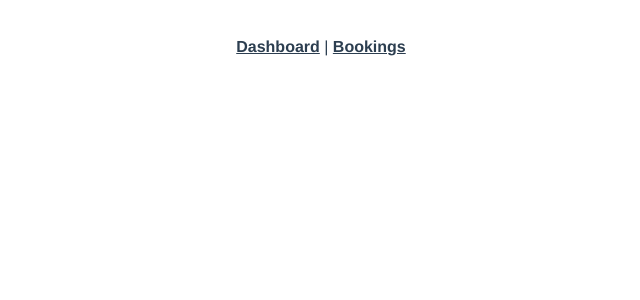
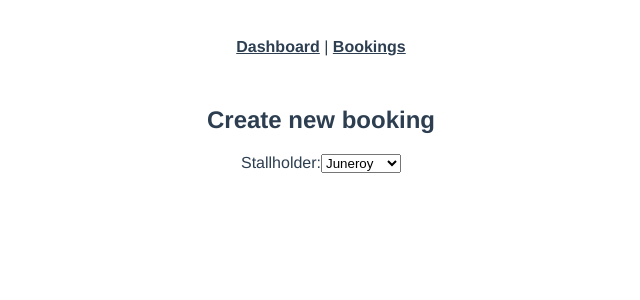
Before and after one commit to juneroy1/bookings_jq, a Vue app: page /booking/create in a window 1280 px wide. Shown: the top 300 px of the page, without its empty margins (319-959 px from the left). Built offline with nearby package versions, Linux system fonts and the light colour scheme.

Commit message:
feat created new select drop down for selecting stallholder

```diff
--- a/src/views/Booking/components/ItemForm.vue
+++ b/src/views/Booking/components/ItemForm.vue
@@ -1,7 +1,17 @@
 <template>
-    <div>
-
+    <div class="header">
+        <h2>Create new booking</h2>
     </div>
+        <div class="form">
+            <div class="container">
+                <label for="stallholder">Stallholder:</label>
+                <select name="stallholder" id="stallholder">
+                    <option value="1">Juneroy</option>
+                    <option value="2">Quinimon</option>
+                    <option value="3">Derano</option>
+                </select>
+            </div>
+        </div>
 </template>
 
 <script>
```
